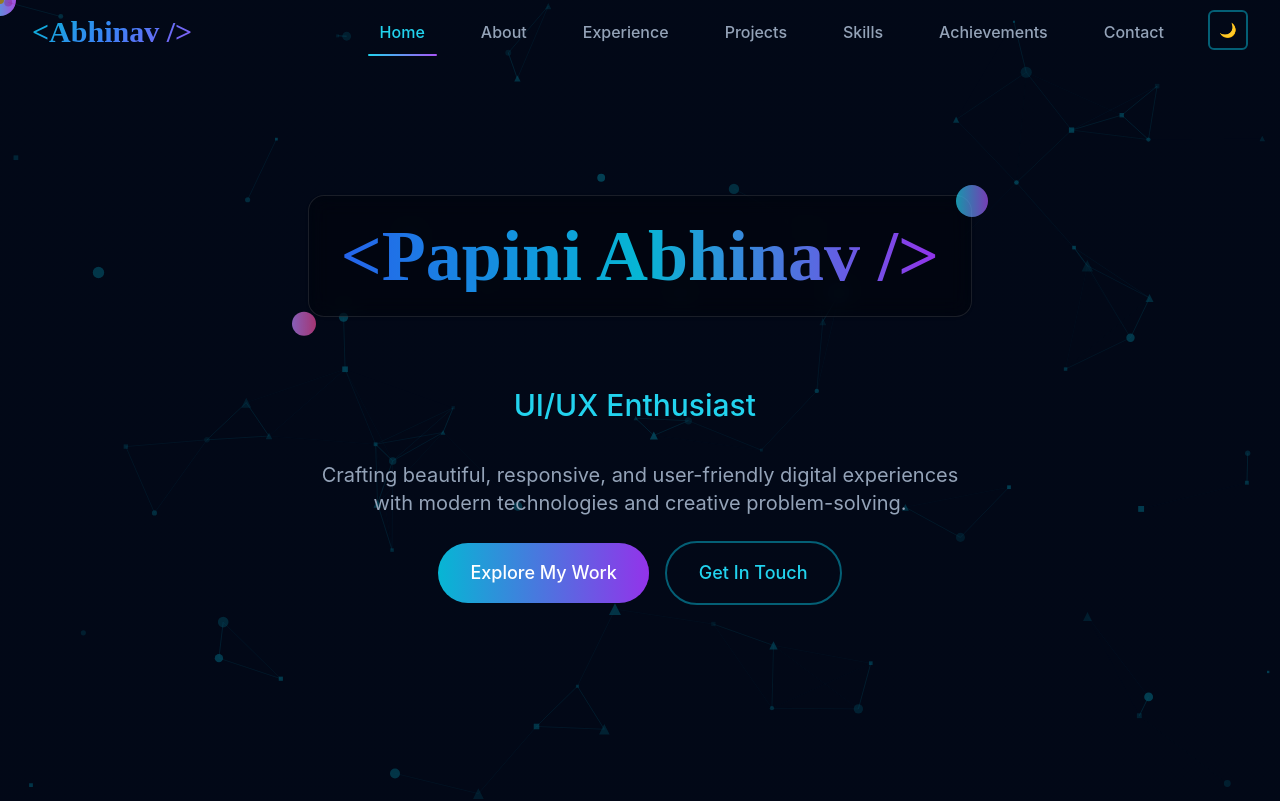
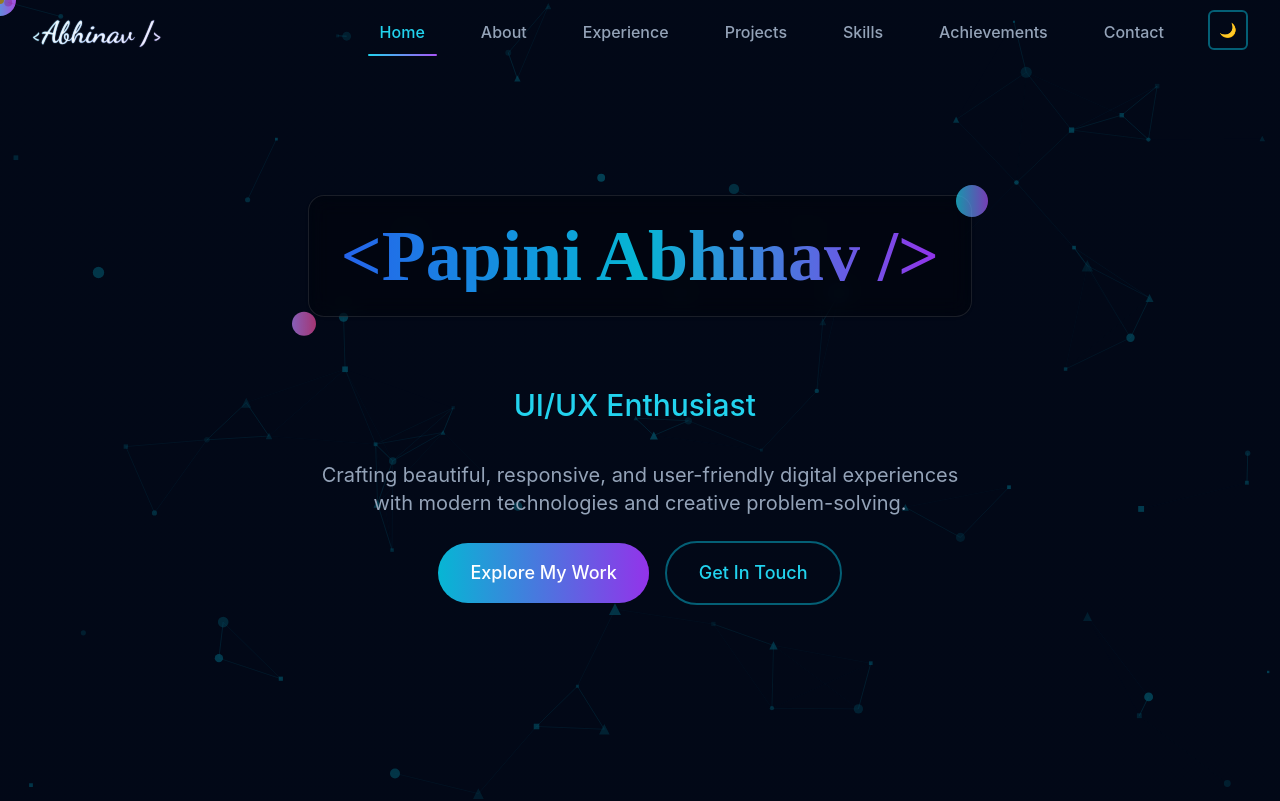
Before and after one commit to Abhinavpapini/protifilo-website, a React (Vite) app: page / in a window 1280 px wide. Shown: the top 801 px of the page. Built offline with nearby package versions, Linux system fonts and the light colour scheme.

Commit message:
things done

```diff
--- a/src/components/Navigation.tsx
+++ b/src/components/Navigation.tsx
@@ -2,6 +2,9 @@
 import React, { useState, useEffect } from 'react';
 import { motion, AnimatePresence } from 'framer-motion';
 import { ThemeToggle } from './ThemeToggle';
+
+// Import Dancing Script font
+import '../styles/font.css';
 
 const navItems = [
   { href: '#home', label: 'Home' },
@@ -67,7 +70,7 @@ export default function Navigation({ showLogo = true }: NavigationProps) {
             animate={{ scale: 1, rotate: 0 }}
             transition={{ duration: 0.8, delay: 0.8 }}
           >
-            <span className="text-3xl font-greatVibes gradient-text font-bold">
+            <span className="text-3xl font-dancing gradient-text font-bold">
               &lt;Abhinav /&gt;
             </span>
           </motion.div>
--- /dev/null
+++ b/src/styles/font.css
@@ -0,0 +1,11 @@
+/* Import Dancing Script font from Google Fonts */
+@import url('https://fonts.googleapis.com/css2?family=Dancing+Script:wght@400..700&display=swap');
+
+/* Font family configuration */
+.font-dancing {
+  font-family: "Dancing Script", cursive;
+  font-optical-sizing: auto;
+  font-weight: 700; /* Already at maximum weight of 700 */
+  font-style: normal;
+  text-shadow: 0px 0px 1px currentColor; /* Adding text shadow for a bolder appearance */
+}
```
